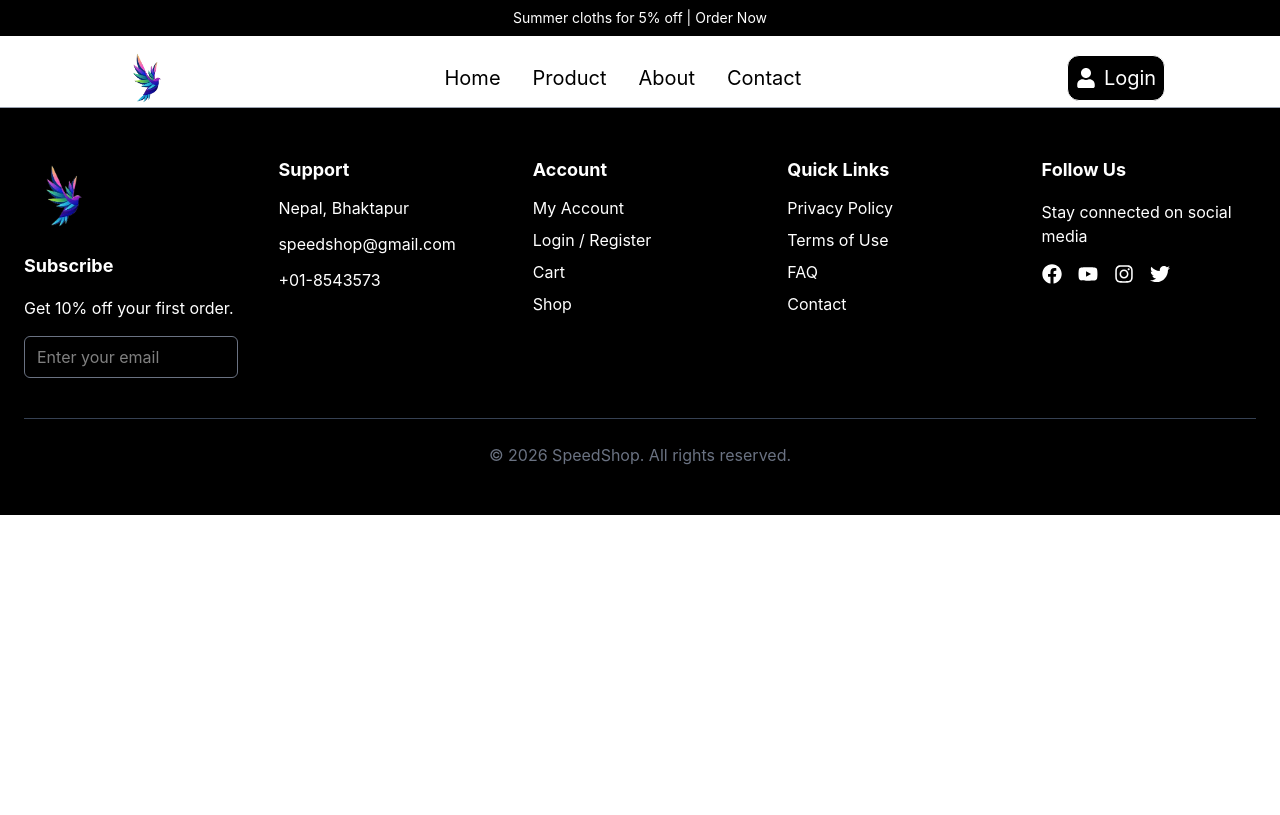
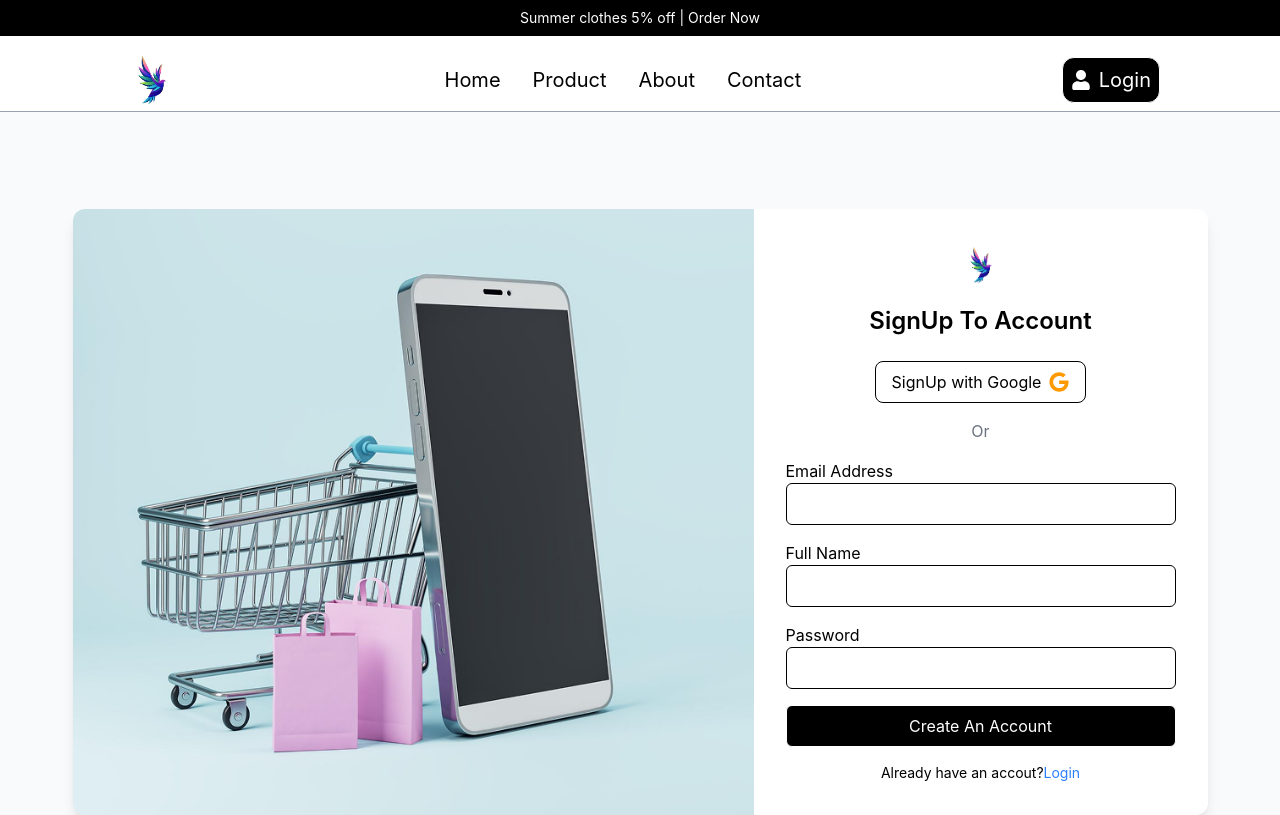
Before and after one commit to headlet/E-Commerce, a React app in the folder frontend/: page /signup in a window 1280 px wide. Shown: the top 815 px of the page. Built offline with nearby package versions, Linux system fonts and the light colour scheme; the HTML template or start-up script is replaced by a standard one.

Commit message:
add login and signup page according to figma design

```diff
--- a/frontend/src/App.jsx
+++ b/frontend/src/App.jsx
@@ -2,6 +2,7 @@ import "./App.css";
 import Footer from "./public/components/layout/footer";
 import NavBar from "./public/components/layout/NavBar";
 import AppRoutes from "./public/components/routes/AppRoutes";
+
 
 function App() {
   return (
--- a/frontend/src/public/components/layout/NavBar.jsx
+++ b/frontend/src/public/components/layout/NavBar.jsx
@@ -1,16 +1,25 @@
 import { Link } from "react-router-dom";
 import logo from "../../../assets/logo.png";
-import { FaUser } from "react-icons/fa";
+import { FaUser, FaBars } from "react-icons/fa";
+import { useState } from "react";
 
 function NavBar() {
+  const [show, setShow] = useState(false);
+
   return (
     <>
+      {/* Top Bar */}
       <div className="bg-black text-white text-sm">
-        <p className="text-center p-2">Summer cloths for 5% off | Order Now</p>
+        <p className="text-center p-2">Summer clothes 5% off | Order Now</p>
       </div>
-      <nav className="flex justify-around items-center h-15 border-b gap-9 mt-3 border-gray-400">
-        <img src={logo ?? ''} alt="logo" className="w-auto h-16" />
-        <ul className="flex gap-8 text-xl">
+
+      {/* Navbar */}
+      <nav className="flex justify-between items-center px-30 h-16 border-b border-gray-400 mt-3">
+        {/* Logo */}
+        <img src={logo ?? ""} alt="logo" className="h-16 w-auto" />
+
+        {/* Desktop Menu */}
+        <ul className="hidden md:flex gap-8 text-xl">
           <li>
             <Link to="/">Home</Link>
           </li>
@@ -20,22 +29,67 @@ function NavBar() {
           <li>
             <Link to="/about">About</Link>
           </li>
-
           <li>
             <Link to="/contact">Contact</Link>
           </li>
         </ul>
 
+        {/* Login */}
         <Link
           to="/login"
-          className="text-xl border flex gap-2 justify-center items-center bg-black text-white p-2 rounded-xl hover:border-black hover:bg-white hover:text-black
-transition-all duration-200"
+          className="hidden md:flex text-xl border gap-2 items-center justify-center bg-black text-white p-2 rounded-xl hover:bg-white hover:text-black hover:border-black transition-all duration-200"
         >
           <FaUser />
           Login
         </Link>
+
+        {/* Mobile Button */}
+        <button onClick={() => setShow(!show)} className="md:hidden">
+          <FaBars size={25} />
+        </button>
       </nav>
+
+      {/* Mobile Menu */}
+      <ul
+        className={`md:hidden flex flex-col gap-6 text-xl px-6 py-4 border-b border-gray-300 transition-all duration-300 ${
+          show ? "block" : "hidden"
+        }`}
+      >
+        <li>
+          <Link onClick={() => setShow(false)} to="/">
+            Home
+          </Link>
+        </li>
+        <li>
+          <Link onClick={() => setShow(false)} to="/product">
+            Product
+          </Link>
+        </li>
+        <li>
+          <Link onClick={() => setShow(false)} to="/about">
+            About
+          </Link>
+        </li>
+        <li>
+          <Link onClick={() => setShow(false)} to="/contact">
+            Contact
+          </Link>
+        </li>
+
+        {/* Login inside mobile */}
+        <li>
+          <Link
+            to="/login"
+            onClick={() => setShow(false)}
+            className="flex items-center gap-2 border p-2 rounded-xl bg-black text-white justify-center"
+          >
+            <FaUser />
+            Login
+          </Link>
+        </li>
+      </ul>
     </>
   );
 }
+
 export default NavBar;
--- /dev/null
+++ b/frontend/src/public/components/pages/Auth/logIn.jsx
@@ -0,0 +1,64 @@
+import { FaGoogle } from "react-icons/fa";
+import { Link } from "react-router";
+import loginimg from "../../../../assets/login.png";
+import logo from "../../../../assets/logo.png";
+
+function logIn() {
+  return (
+    <section className="min-h-screen flex items-center justify-center bg-gray-50 w-full">
+      <div className=" flex justify-center shadow-lg bg-white rounded-xl overflow-hidden">
+        {/* LEFT SIDE - FORM */}
+        <div className="w-full lg:w-[40%] flex flex-col justify-center items-center p-8">
+          <img src={logo} alt="logo" className="h-12 mb-4" />
+
+          <h2 className="text-2xl font-semibold mb-6">Login To Account</h2>
+
+          {/* Google Login */}
+          <div className="flex items-center gap-2 border px-4 py-2 rounded-lg cursor-pointer hover:bg-gray-100 mb-4">
+            <p>Login with Google</p>
+            <FaGoogle size={20} className="text-amber-500" />
+          </div>
+
+          <p className="mb-4 text-gray-500">Or</p>
+
+          {/* FORM */}
+          <form className="flex flex-col w-full gap-4">
+            <div className="flex flex-col">
+              <label>Email Address</label>
+              <input
+                type="email"
+                className="border p-2 rounded-md outline-none"
+              />
+            </div>
+
+            <div className="flex flex-col">
+              <label>Password</label>
+              <input
+                type="password"
+                className="border p-2 rounded-md outline-none"
+              />
+            </div>
+
+            <button
+              type="submit"
+              className="bg-black text-white p-2 rounded-md hover:bg-white hover:text-black border transition"
+            >
+              Login
+            </button>
+          </form>
+
+          <p className="mt-4 text-sm">
+            Don't have an account?{" "}
+            <Link to="/signup" className="text-blue-500 hover:underline">
+              SignUp
+            </Link>
+          </p>
+        </div>
+
+        <img src={loginimg} alt="login" className="w-[60%] h-auto hidden md:flex" />
+      </div>
+    </section>
+  );
+}
+
+export default logIn;
--- /dev/null
+++ b/frontend/src/public/components/pages/Auth/signUp.jsx
@@ -0,0 +1,76 @@
+import { FaGoogle } from "react-icons/fa";
+import { Link } from "react-router";
+import loginimg from "../../../../assets/login.png";
+import logo from "../../../../assets/logo.png";
+
+function signUp() {
+  return (
+    <section className="min-h-screen flex items-center justify-center bg-gray-50 w-full">
+      <div className=" flex justify-center shadow-lg bg-white rounded-xl overflow-hidden">
+        <img
+          src={loginimg}
+          alt="login"
+          className="w-[60%] h-auto hidden md:flex"
+        />
+
+        {/* LEFT SIDE - FORM */}
+        <div className="w-full lg:w-[40%] flex flex-col justify-center items-center p-8">
+          <img src={logo} alt="logo" className="h-12 mb-4" />
+
+          <h2 className="text-2xl font-semibold mb-6">SignUp To Account</h2>
+
+          {/* Google Login */}
+          <div className="flex items-center gap-2 border px-4 py-2 rounded-lg cursor-pointer hover:bg-gray-100 mb-4">
+            <p>SignUp with Google</p>
+            <FaGoogle size={20} className="text-amber-500" />
+          </div>
+
+          <p className="mb-4 text-gray-500">Or</p>
+
+          {/* FORM */}
+          <form className="flex flex-col w-full gap-4">
+            <div className="flex flex-col">
+              <label>Email Address</label>
+              <input
+                type="email"
+                className="border p-2 rounded-md outline-none"
+              />
+            </div>
+
+            <div className="flex flex-col">
+              <label>Full Name</label>
+              <input
+                type="text"
+                className="border p-2 rounded-md outline-none"
+              />
+            </div>
+
+            <div className="flex flex-col">
+              <label>Password</label>
+              <input
+                type="password"
+                className="border p-2 rounded-md outline-none"
+              />
+            </div>
+
+            <button
+              type="submit"
+              className="bg-black text-white p-2 rounded-md hover:bg-white hover:text-black border transition"
+            >
+              Create An Account
+            </button>
+          </form>
+
+          <p className="mt-4 text-sm">
+           Already have an accout?
+            <Link to="/login" className="text-blue-500 hover:underline">
+              Login
+            </Link>
+          </p>
+        </div>
+      </div>
+    </section>
+  );
+}
+
+export default signUp;
--- a/frontend/src/public/components/pages/Home.jsx
+++ b/frontend/src/public/components/pages/Home.jsx
@@ -176,7 +176,7 @@ function Home() {
   ];
 
   return (
-    <section className="flex flex-col items-center">
+    <section className="flex flex-col items-center justify-center">
       <div className="w-full max-w-7xl mx-auto flex flex-col lg:flex-row gap-9 mb-10 px-4">
         {/* LEFT SIDEBAR */}
         <ul className="w-full lg:w-1/5 border-b lg:border-b-0 lg:border-r border-gray-300 pr-0 lg:pr-4 flex flex-row lg:flex-col gap-4 text-md pt-4 lg:pt-9 overflow-x-auto lg:overflow-visible">
--- a/frontend/src/public/components/routes/AppRoutes.jsx
+++ b/frontend/src/public/components/routes/AppRoutes.jsx
@@ -3,6 +3,8 @@ import Home from "../pages/Home";
 import Product from "../pages/Product";
 import About from "../pages/About";
 import Contact from "../pages/Contact";
+import Login from "../pages/Auth/logIn";
+import Signup from '../pages/Auth/signUp';
 
 function AppRoutes() {
   return (
@@ -11,6 +13,8 @@ function AppRoutes() {
       <Route path="/product" element={<Product />} />
       <Route path="/about" element={<About />} />
       <Route path="/contact" element={<Contact />} />
+      <Route path="/login" element={<Login/>}/>
+      <Route path="/signup" element={<Signup/>}/>
     </Routes>
   );
 }
```
Also changed, not shown: frontend/src/assets/login.png (added).
